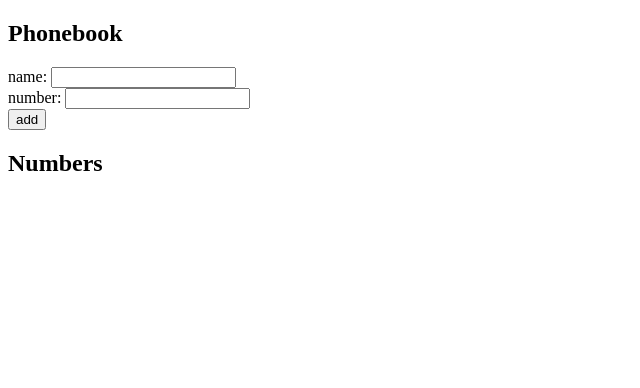
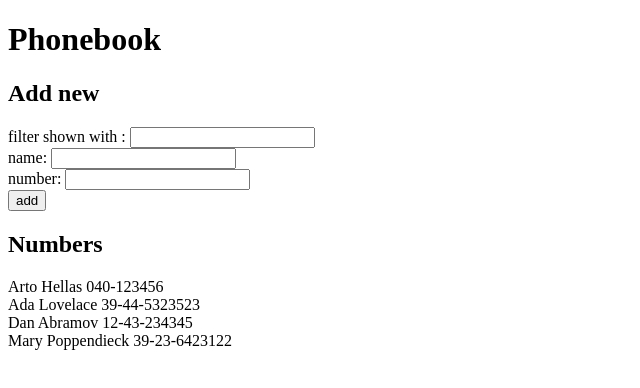
Before and after one commit to Ashwani1621/fso, a React (Vite) app in the folder part2/phonebook/: page / in a window 1280 px wide. Shown: the top 388 px of the page, without its empty margins (0-640 px from the left). Built offline with nearby package versions, Linux system fonts and the light colour scheme.

Commit message:
2.9 completed

```diff
--- a/part2/phonebook/src/App.jsx
+++ b/part2/phonebook/src/App.jsx
@@ -1,11 +1,20 @@
 import { useState } from 'react'
 import Numbers from './components/Numbers'
+import { use } from 'react'
+import Form from './components/Form'
 
 const App = () => {
-  const [persons, setPersons] = useState([])
+  const [persons, setPersons] = useState([
+    { name: 'Arto Hellas', number: '040-123456', id: 1 },
+    { name: 'Ada Lovelace', number: '39-44-5323523', id: 2 },
+    { name: 'Dan Abramov', number: '12-43-234345', id: 3 },
+    { name: 'Mary Poppendieck', number: '39-23-6423122', id: 4 }
+  ])
   const [newName, setNewName] = useState('')
   const [newPhone, setNewPhone] = useState('')
-
+  const [filter , setFilter] = useState('')
+  const [filteredPersons, setFilteredPersons] = useState([])
+  console.log(filteredPersons)
   const addNumber = (event) =>{
     event.preventDefault()
 
@@ -22,7 +31,7 @@ const App = () => {
     const personObj = {
       id: String(persons.length + 1),
       name: newName,
-      phone: newPhone
+      number: newPhone
     }
     // Add person
     setPersons(persons.concat(personObj))
@@ -31,21 +40,22 @@ const App = () => {
   }
   const handleName = (event) => {setNewName(event.target.value)}
   const handlePhone = (event) => {setNewPhone(event.target.value)}
+  const handleFilter = (event) => {
+    const value = event.target.value
+    setFilter(value)
+    setFilteredPersons(
+      persons.filter((person) =>
+        person.name.toLowerCase().includes(value.toLowerCase())
+      )
+    )
+  }
 
   return (
     <div>
-      <h2>Phonebook</h2>
-      <form onSubmit={addNumber}>
-        <div>
-          name: <input value={newName} onChange={handleName} required/><br />
-          number: <input type="tel" value={newPhone} onChange={handlePhone} pattern="[0-9]{3}-[0-9]{3}-[0-9]{4}" required/>
-        </div>
-        <div>
-          <button type="submit" >add</button>
-        </div>
-      </form>
-      <h2>Numbers</h2>
-      <Numbers persons = {persons}/>
+      <h1>Phonebook</h1>
+      <Form filter={filter} handleFilter={handleFilter} addNumber={addNumber} newName={newName} handleName={handleName} newPhone={newPhone} handlePhone={handlePhone} />
+      <Numbers persons = {filter ? filteredPersons: persons}/>
+
     </div>
   )
 }
--- /dev/null
+++ b/part2/phonebook/src/components/Form.jsx
@@ -0,0 +1,21 @@
+const Form = (props) => {
+    return (
+        <>
+            <h2>Add new</h2>
+            <div>
+                filter shown with : <input type="text" value={props.filter} onChange={props.handleFilter} required/>
+            </div>
+            <form onSubmit={props.addNumber}>
+                <div>
+                    name: <input value={props.newName} onChange={props.handleName} required/><br />
+                    number: <input type="tel" value={props.newPhone} onChange={props.handlePhone}  required/>
+                </div>
+                <div>
+                    <button type="submit" >add</button>
+                </div>
+            </form>
+        </>
+    )
+}
+
+export default Form
--- a/part2/phonebook/src/components/Numbers.jsx
+++ b/part2/phonebook/src/components/Numbers.jsx
@@ -6,8 +6,8 @@ const Numbers = ({persons}) => {
   return (
 
     <div>
-
-        {persons.map((person) => <Number key = {person.id} name={person.name} phone={person.phone}/>)}
+        <h2>Numbers</h2>
+        {persons.map((person) => <Number key = {person.id} name={person.name} phone={person.number}/>)}
     </div>
   )
 }
```
